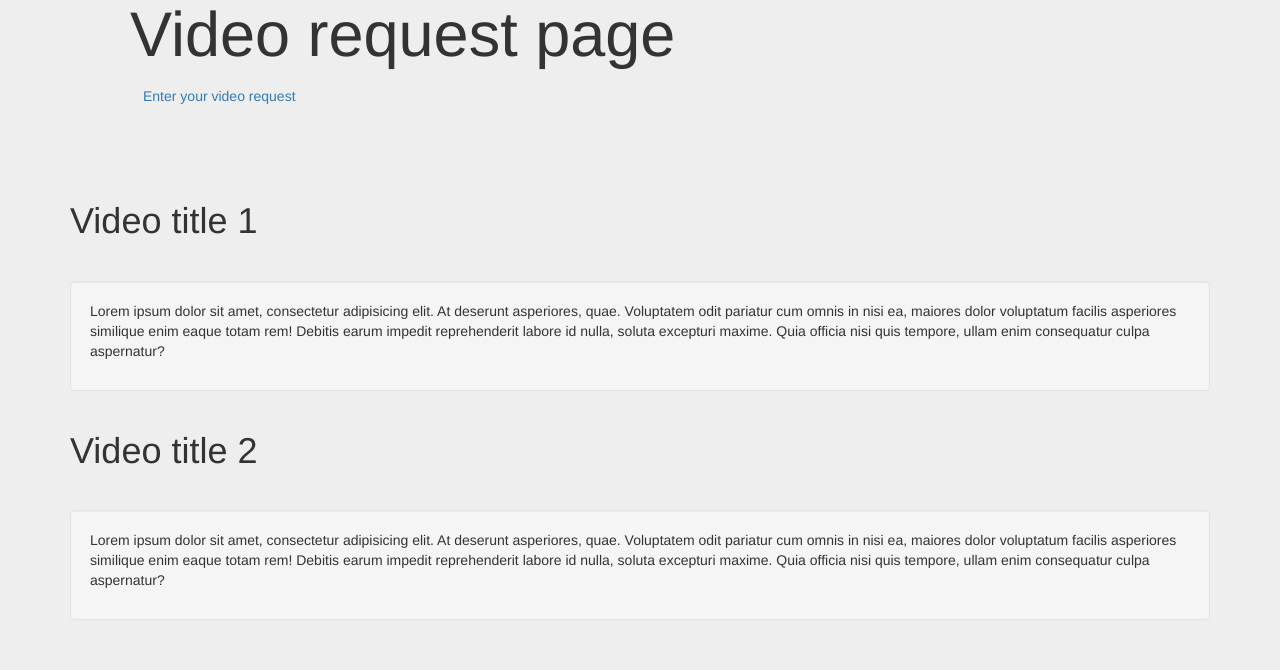
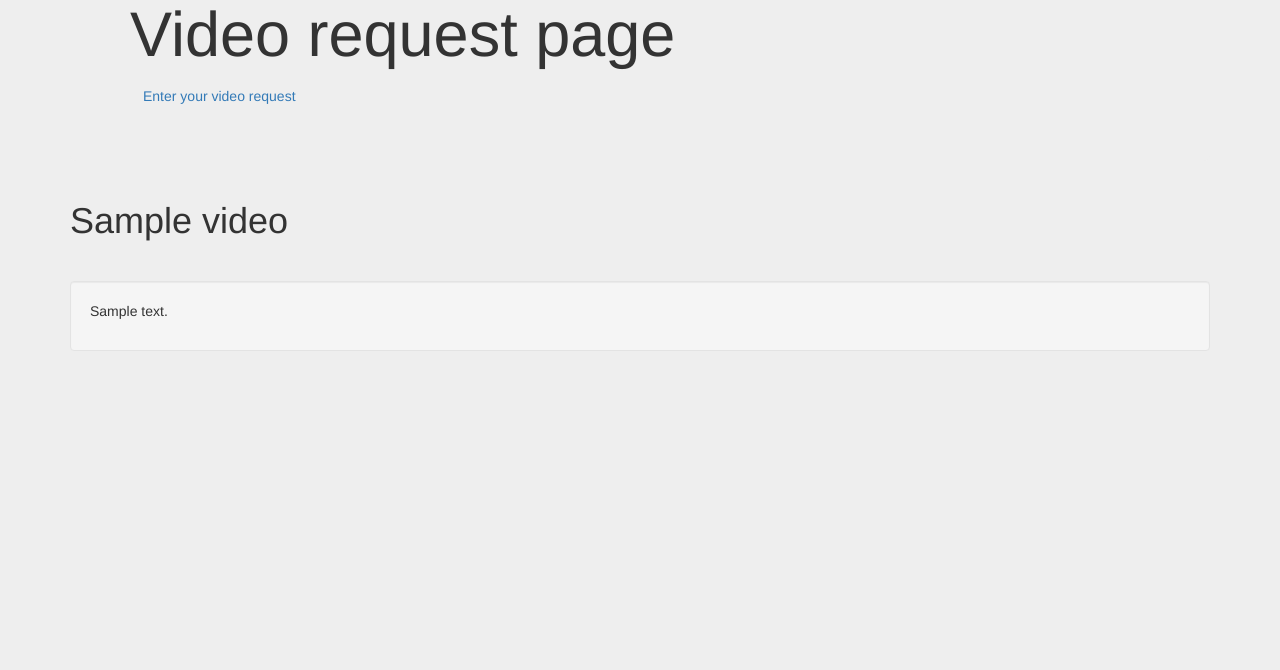
Before and after one commit to eunier/video-request, a Django app: page /videorequest/ in a window 1280 px wide. Shown: the part 138-808 px from the top of the page. After the commit the page ends 457 px from the top, so only its background shows below. Run offline with Django 3.2, Linux system fonts and the light colour scheme; tables that the repository leaves empty hold one stand-in row (values such as "Sample post"); some libraries are stand-ins or nearby versions.

Commit message:
videosrequest page fetch data from database

```diff
--- a/video_request/templates/video_request/index.html
+++ b/video_request/templates/video_request/index.html
@@ -1,3 +1,4 @@
+{% load static %}
 <!DOCTYPE html>
 <html lang="en">
     <head>
@@ -10,47 +11,27 @@
         <title>Video Request</title>
 
         <!-- Bootstrap core CSS -->
-        {% load static %}
         <link href="{% static 'video_request/bootstrap.min.css' %}" rel="stylesheet">
-
 
         <!-- Custom styles for this template -->
         <link href="{% static 'video_request/theme.css' %}" rel="stylesheet">
-
     </head>
-
     <body>
-
         <div class="container theme-showcase" role="main">
-
             <div class="jumbotron">
                 <h1>Video request page</h1>
-                <!---<a type="button" class="btn btn-link" href="vrform.html">Enter your video request</a> -->
                 <a type="button" class="btn btn-link" href="{% url 'vrform' %}">Enter your video request</a>
             </div>
 
-            <div class="page-header">
-                <h1>Video title 1</h1>
-            </div>
-            <div class="well">
-                <p>Lorem ipsum dolor sit amet, consectetur adipisicing elit. At deserunt asperiores, quae. Voluptatem
-                    odit pariatur cum omnis in nisi ea, maiores dolor voluptatum facilis asperiores similique enim eaque
-                    totam rem! Debitis earum impedit reprehenderit labore id nulla, soluta excepturi maxime. Quia
-                    officia nisi quis tempore, ullam enim consequatur culpa aspernatur?</p>
-            </div>
+            {% for video in videos %}
+                <div class="page-header">
+                    <h1>{{ video.video_title }}</h1>
+                </div>
 
-
-            <div class="page-header">
-                <h1>Video title 2</h1>
-            </div>
-            <div class="well">
-                <p>Lorem ipsum dolor sit amet, consectetur adipisicing elit. At deserunt asperiores, quae. Voluptatem
-                    odit pariatur cum omnis in nisi ea, maiores dolor voluptatum facilis asperiores similique enim eaque
-                    totam rem! Debitis earum impedit reprehenderit labore id nulla, soluta excepturi maxime. Quia
-                    officia nisi quis tempore, ullam enim consequatur culpa aspernatur?</p>
-            </div>
-
+                <div class="well">
+                    <p>{{ video.video_desc }}</p>
+                </div>
+            {% endfor %}
         </div> <!-- /container -->
-
     </body>
 </html>
--- a/video_request/views.py
+++ b/video_request/views.py
@@ -1,9 +1,12 @@
 from django.shortcuts import render
+from .models import Video
 
 
 # Create your views here.
 def index(request):
-    return render(request, 'video_request/index.html')
+    videos = Video.objects.order_by('date_added')
+    context = {'videos': videos}
+    return render(request, 'video_request/index.html', context)
 
 
 def vrform(request):
--- a/website/settings.py
+++ b/website/settings.py
@@ -106,7 +106,7 @@ AUTH_PASSWORD_VALIDATORS = [
 
 LANGUAGE_CODE = 'en-us'
 
-TIME_ZONE = 'UTC'
+TIME_ZONE = 'America/New_York'
 
 USE_I18N = True
 
```
